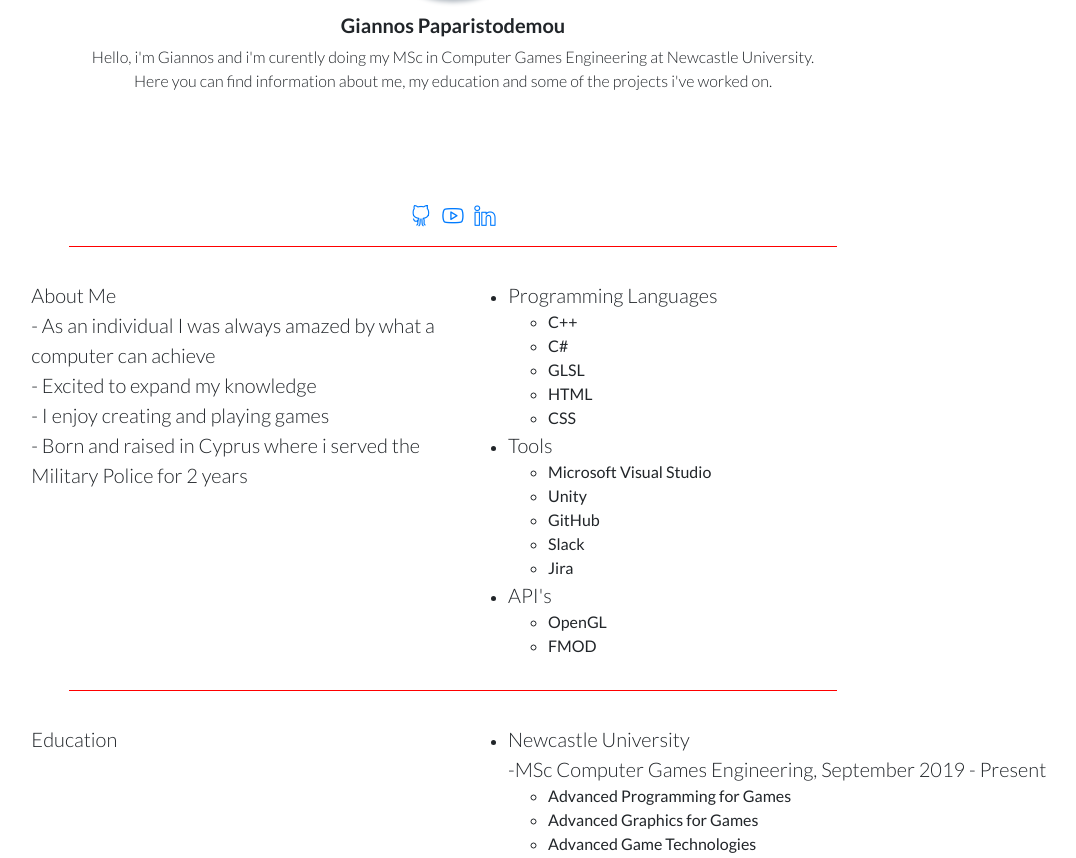
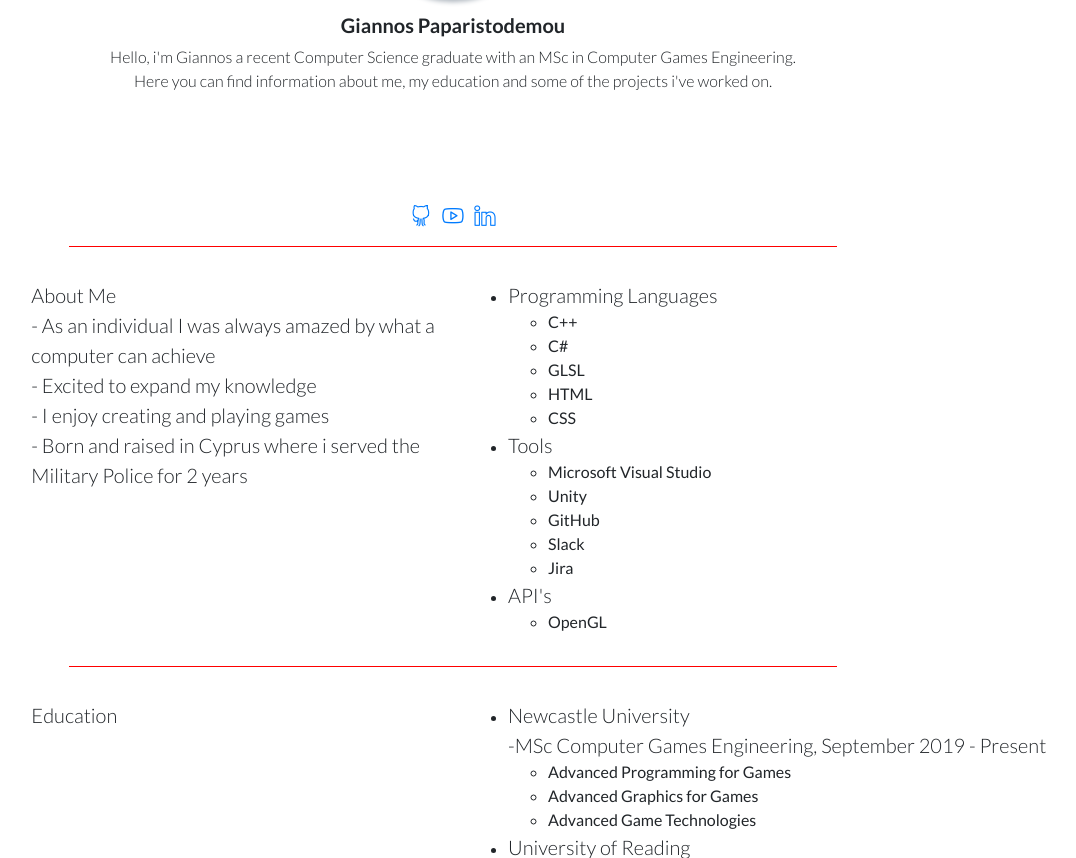
Before and after one commit to yiannos55/yiannos55.github.io, a website: page index.html in a window 1280 px wide. Shown: the part 435-1293 px from the top of the page, without its empty margins (187-1263 px from the left). Drawn offline with Linux system fonts and the light colour scheme.

Commit message:
fixed intro

```diff
--- a/index.html
+++ b/index.html
@@ -37,7 +37,7 @@
             </div>
           </div>
         </div>
-        <p class="font-weight-light mb-0">Hello, i'm Giannos and i'm curently doing my MSc in Computer Games Engineering at Newcastle University.</p>
+        <p class="font-weight-light mb-0">Hello, i'm Giannos a recent Computer Science graduate with an MSc in Computer Games Engineering.</p>
         <p class="font-weight-light mb-0">Here you can find information about me, my education and some of the projects i've worked on.</p>
       </div>
     </section>
@@ -116,7 +116,6 @@
           <li><p class="lead mb-0">API's</p></li>
           <ul>
             <li>OpenGL</li>
-            <li>FMOD</li>
           </ul>
         </ul>
         </div>
```
